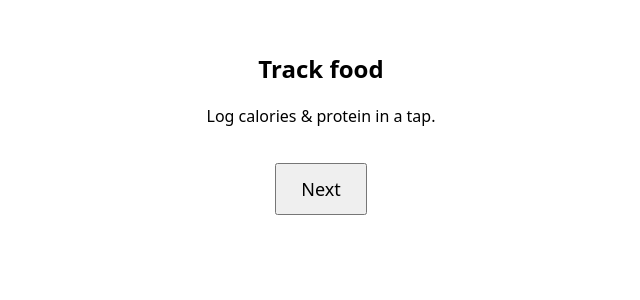
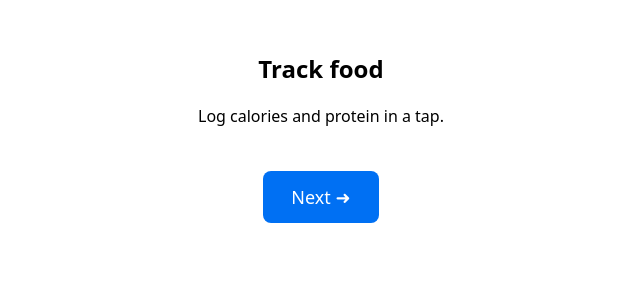
Before and after one commit to j219d/The-500-Plan, a React (Create React App) app: page / in a window 1280 px wide. Shown: the top 300 px of the page, without its empty margins (319-959 px from the left). Built offline with nearby package versions, Linux system fonts and the light colour scheme.

Commit message:
Update App.js

```diff
--- a/src/App.js
+++ b/src/App.js
@@ -214,18 +214,36 @@ const DECIMAL_REGEX = /^\d*\.?\d*$/;
 // ── “How It Works” Carousel ──────────────────────────────────────────────
 function HowItWorks({ onFinish }) {
   const cards = [
-    { title: "Track food", text: "Log calories & protein in a tap." },
-    { title: "Stay −500 kcal", text: "Maintain a safe daily deficit." },
-    { title: "Lose ~1 lb/wk", text: "Consistency yields progress." },
+    {
+      title: "Track food",
+      text: "Log calories and protein in a tap.",
+    },
+    {
+      title: "Stay −500 kcal",
+      text: "Maintain a safe daily calorie deficit.",
+    },
+    {
+      title: "Lose ~1 lb / wk",
+      text: "Consistency = steady progress.",
+    },
+    {
+      title: "Healthy basics",
+      text:
+        "We track calories & protein. Still aim for enough fats and carbs for overall health—if you’re unsure, chat with a doctor or dietitian.",
+    },
   ];
-  const [idx, setIdx] = useState(0);
+
+  const [idx, setIdx] = React.useState(0);
+
   const next = () => {
-    if (idx < cards.length - 1) setIdx(idx + 1);
-    else {
+    if (idx < cards.length - 1) {
+      setIdx(idx + 1);
+    } else {
       localStorage.setItem("seenHowItWorks", "true");
       onFinish();
     }
   };
+
   return (
     <div
       style={{
@@ -238,16 +256,23 @@ function HowItWorks({ onFinish }) {
     >
       <h2>{cards[idx].title}</h2>
       <p>{cards[idx].text}</p>
+
+      {/* bigger, friendlier button */}
       <button
         onClick={next}
         style={{
-          marginTop: 20,
-          padding: "12px 24px",
+          marginTop: 28,
+          padding: "14px 28px",
           fontSize: 18,
+          borderRadius: 8,
+          border: "none",
+          background: "#0070f3",
+          color: "#fff",
           fontFamily: SYSTEM_FONT,
+          cursor: "pointer",
         }}
       >
-        {idx < cards.length - 1 ? "Next" : "Get Started"}
+        {idx < cards.length - 1 ? "Next ➜" : "Start tracking"}
       </button>
     </div>
   );
```
